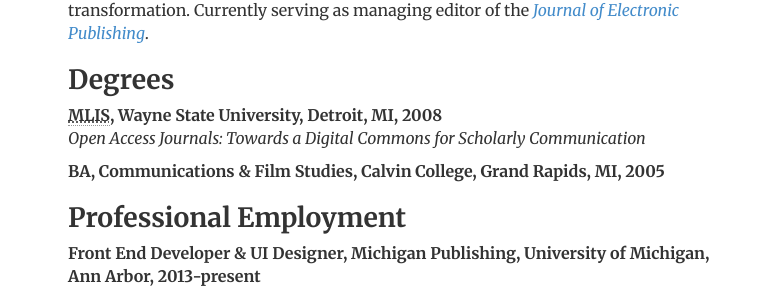
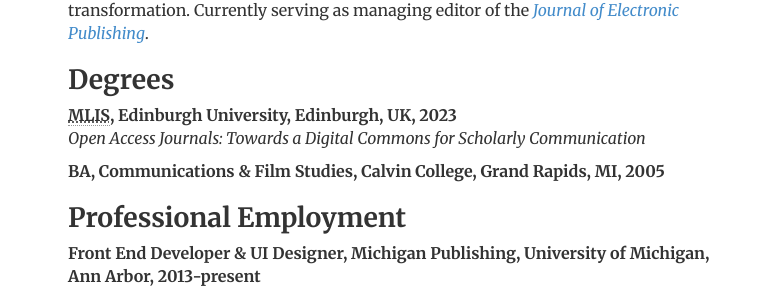
Before and after one commit to Zhiyi12/Zhiyi12.github.io, a Jekyll site: the page built from cv/index.html, in a window 1280 px wide and 900 px high. Shown: the part 406-703 px from the top of the window, without its empty margins (248-1012 px from the left). Built offline with Jekyll 4.4.1, drawn with Linux system fonts in a browser that asks for light colours.

Commit message:
xiuagi
1

```diff
--- a/cv/index.html
+++ b/cv/index.html
@@ -25,7 +25,7 @@ description: Current CV for Jonathan McGlone, a Librarian, Front-End Developer,
 				<p>Academic librarian engaged in front end development, user interface design, accessibility + usability, and digital publishing workflows for academic publishers committed to open access. Keen to support emerging and non-traditional publishing models and technologies that advance scholarly publishing's transformation. Currently serving as managing editor of the <em><a href="http://journalofelectronicpublishing.org" title="Journal of Electronic Publishing">Journal of Electronic Publishing</a></em>.</p>
 
 				<h2>Degrees</h2>
-				<p><strong><abbr title="Masters of Library and Information Science">MLIS</abbr>, Wayne State University, Detroit, MI, 2008</strong><br>
+				<p><strong><abbr title="Masters of Science in Design Informatics">MLIS</abbr>, Edinburgh University, Edinburgh, UK, 2023</strong><br>
 				<!-- <a href="/files/McGlone-OpenAccessJournals-2008.pdf" title="Open Access Journals: Towards a Digital Commons for Scholarly Communication"> --><em>Open Access Journals: Towards a Digital Commons for Scholarly Communication</em> <!-- (PDF)</a> --></p>
 
 				<p><strong>BA, Communications &amp; Film Studies, Calvin College, Grand Rapids, MI, 2005</strong></p>
```
